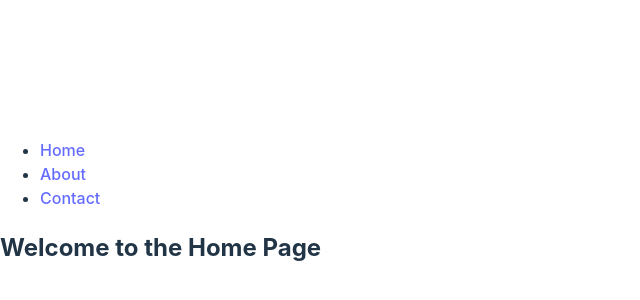
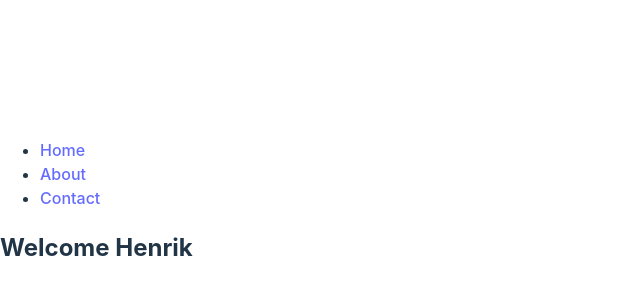
Before and after one commit to henrikdchristensen/henrikdchristensen.github.io, a React (Vite) app: page / in a window 1280 px wide. Shown: the part 196-496 px from the top of the page, without its empty margins (0-640 px from the left). Built offline with nearby package versions, Linux system fonts and the light colour scheme.

Commit message:
Update Home.tsx

```diff
--- a/src/pages/Home.tsx
+++ b/src/pages/Home.tsx
@@ -1,5 +1,5 @@
 const Home: React.FC = () => {
-  return <h2>Welcome to the Home Page</h2>;
+  return <h2>Welcome Henrik</h2>;
 };
 
 export default Home;
```
